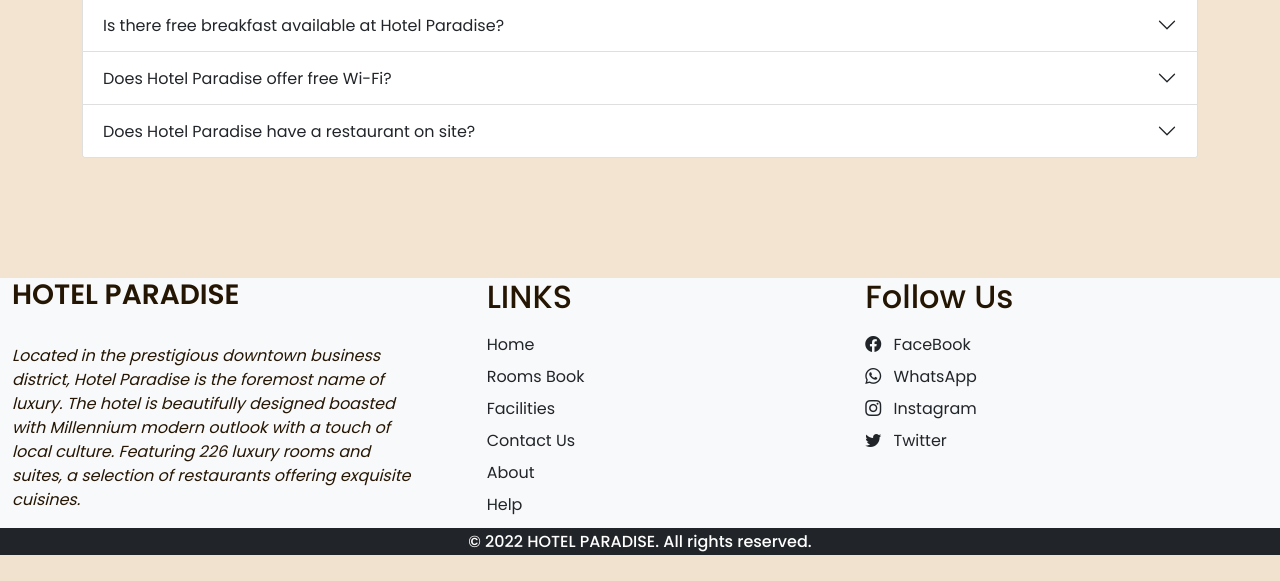
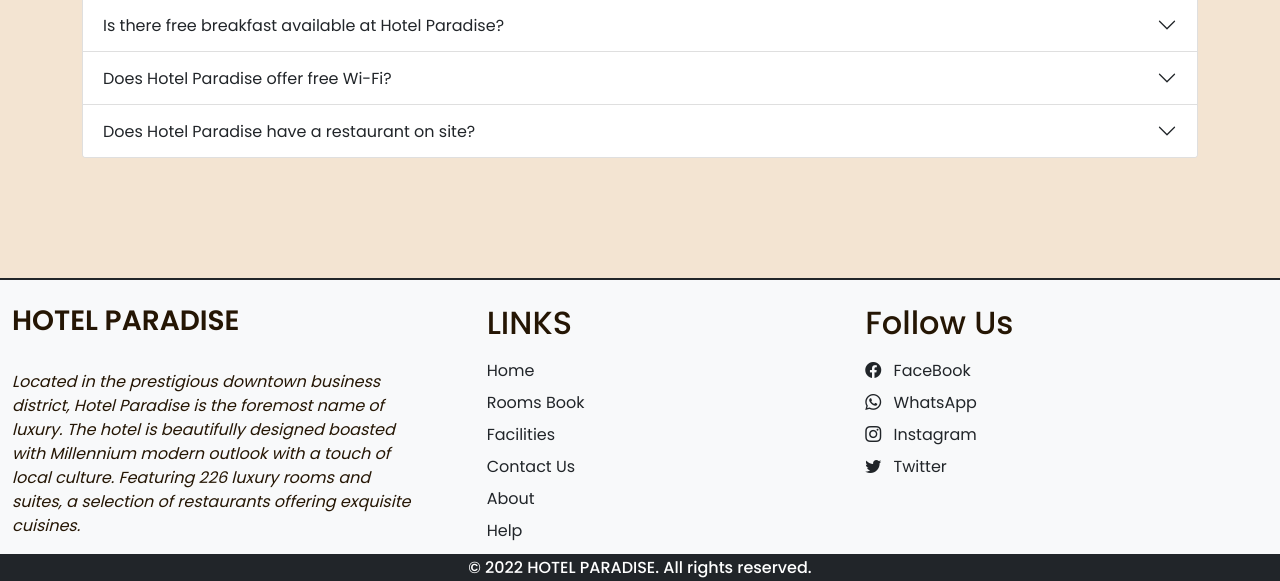
Before and after one commit to Sunaira1101/Hotel-Management-System, a PHP site: page /index.php in a window 1280 px wide. Shown: the part 5229-5810 px from the top of the page. Before the commit the page ends 5784 px from the top, so only its background shows below. Run offline with PHP 8.4, Linux system fonts and the light colour scheme.

Commit message:
ft changes

```diff
--- a/HOTELMANAGEMENT/footer.php
+++ b/HOTELMANAGEMENT/footer.php
@@ -1,5 +1,5 @@
-<div class="container-fluid bg-light mt-5">
-    <div class="row">
+<div class="container-fluid bg-light mt-5 border-top border-2 border-dark">
+    <div class="row mt-4">
       <div class="col-4">
         <h2 class="h-font fw-bold fs-3 mb-2">HOTEL PARADISE</h2>
         <p style="font-style:italic ;">
```
Also changed, not shown: HOTELMANAGEMENT/images/body1/wallpaper.jpg (added).
